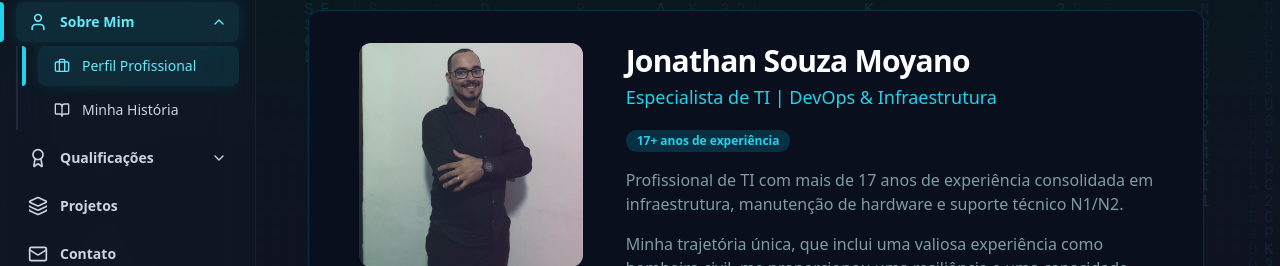
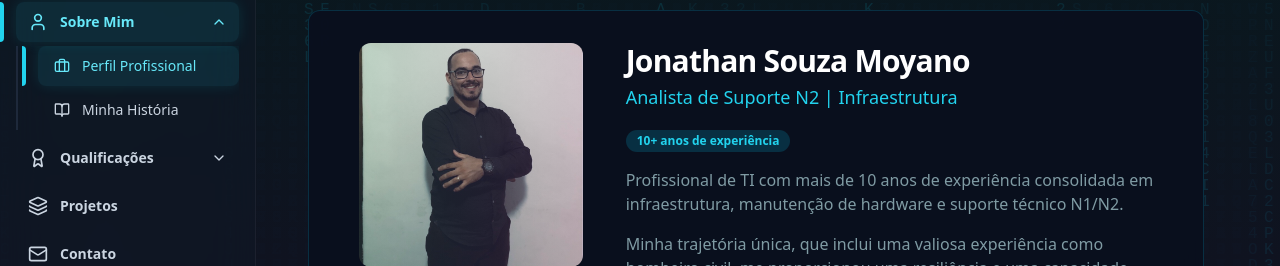
Before and after one commit to JonathanMoyano/portifolio, a Next.js app: page /sobre/perfil in a window 1280 px wide. Shown: the part 146-412 px from the top of the page. Built offline with nearby package versions, Linux system fonts and the light colour scheme.

Commit message:
Update perfil.jsx

```diff
--- a/src/pages/sobre/perfil.jsx
+++ b/src/pages/sobre/perfil.jsx
@@ -10,11 +10,11 @@ import { cn } from '@/lib/utils';
 // --- DADOS ATUALIZADOS ---
 const profileData = {
   name: 'Jonathan Souza Moyano',
-  role: 'Especialista de TI | DevOps & Infraestrutura',
-  experience: '17+ anos de experiência',
+  role: 'Analista de Suporte N2 | Infraestrutura',
+  experience: '10+ anos de experiência',
   image: '/jonathan.jpg',
   bio: {
-    primary: 'Profissional de TI com mais de 17 anos de experiência consolidada em infraestrutura, manutenção de hardware e suporte técnico N1/N2.',
+    primary: 'Profissional de TI com mais de 10 anos de experiência consolidada em infraestrutura, manutenção de hardware e suporte técnico N1/N2.',
     secondary: 'Minha trajetória única, que inclui uma valiosa experiência como bombeiro civil, me proporcionou uma resiliência e uma capacidade ímpar de gestão de crises. Essa perspectiva me permite abordar os desafios tecnológicos com calma, precisão e um foco incansável na solução, combinando habilidades técnicas com uma forte capacidade de liderança e resolução de problemas sob pressão.',
   },
 };
```
